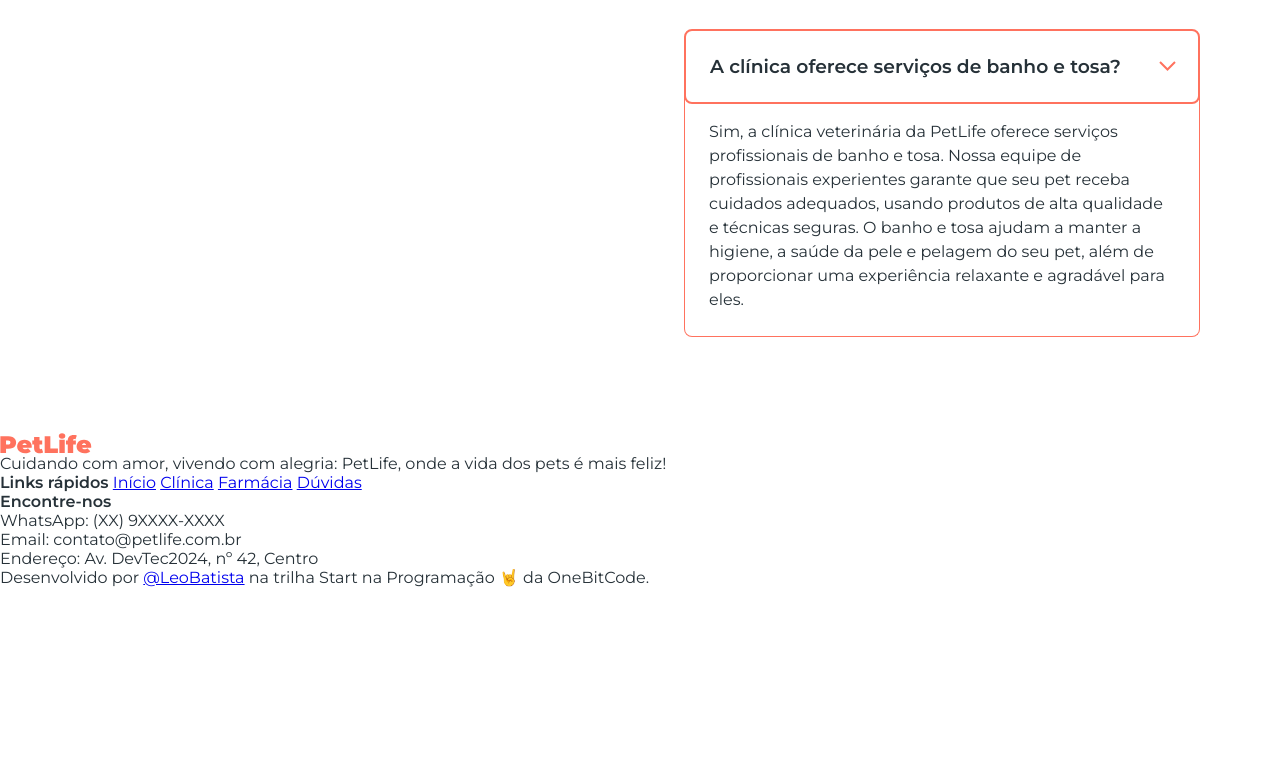
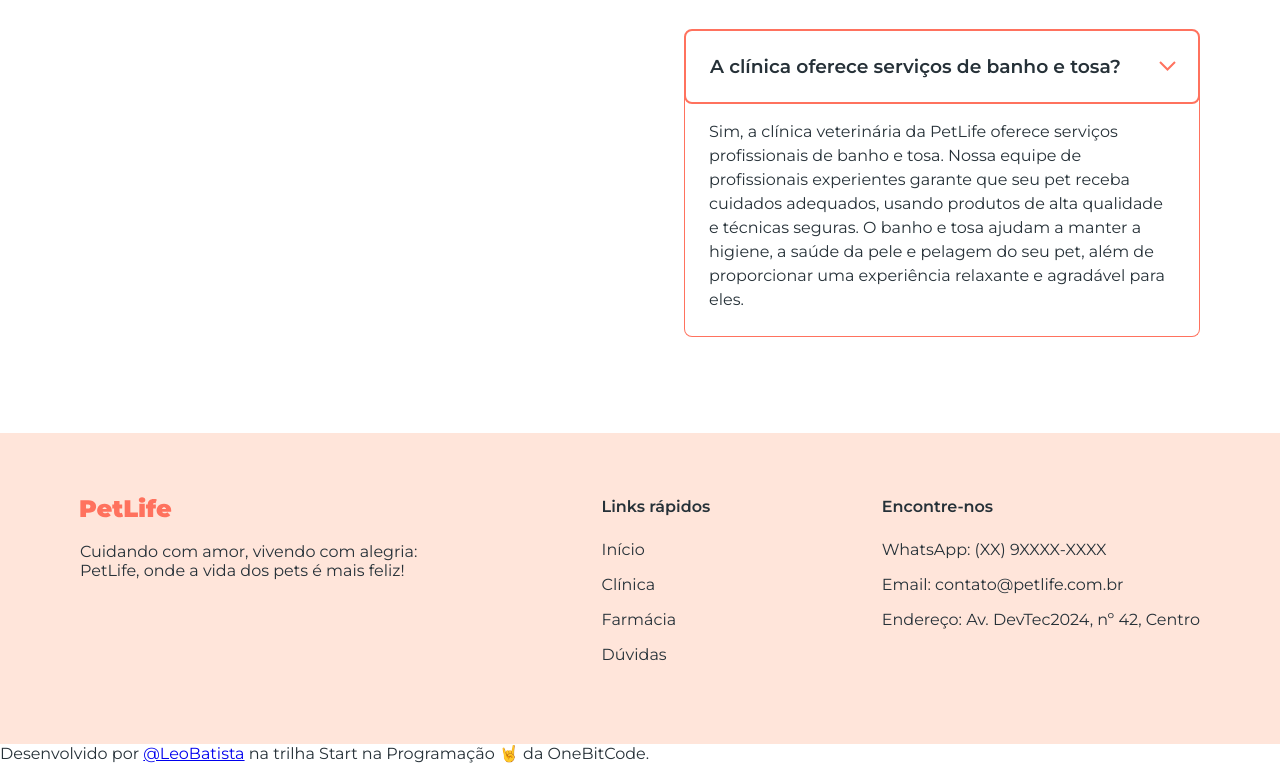
Before and after one commit to DevTec2020/PetLife, a plain HTML site: page index.html in a window 1280 px wide. Shown: the part 3445-4208 px from the top of the page. Before the commit the page ends 4032 px from the top, so only its background shows below. Drawn offline with Linux system fonts and the light colour scheme.

Commit message:
Editando o footer

```diff
--- a/index.html
+++ b/index.html
@@ -137,15 +137,19 @@
                 <img src="./img/logo.svg" alt="PetLife">
                 <p>Cuidando com amor, vivendo com alegria: PetLife, onde a vida dos pets é mais feliz!</p>
             </div>
+
             <div>
-            <strong>Links rápidos</strong>
+                <strong class="titulo">Links rápidos</strong>
+                <nav>
                     <a href="#inicio">Início</a>
                     <a href="#clinica">Clínica</a>
                     <a href="#farmacia">Farmácia</a>
                     <a href="#duvidas">Dúvidas</a>
+                </nav>
             </div>
+
             <div>
-            <strong>Encontre-nos</strong>
+                <strong class="titulo">Encontre-nos</strong>
                 <p>WhatsApp: (XX) 9XXXX-XXXX</p>
                 <p>Email: contato@petlife.com.br</p>
                 <p>Endereço: Av. DevTec2024, nº 42, Centro</p>
--- a/style.css
+++ b/style.css
@@ -136,3 +136,47 @@
   margin-top: -8px;
   padding: 24px;
 }
+
+/* Rodapé */
+footer {
+  background-color: rgba(255, 152, 108, 0.25);
+  display: flex;
+  justify-content: space-between;
+  gap: 80px;
+  padding: 64px 80px;
+}
+
+footer img,
+footer .titulo {
+  display: block;
+  font-weight: 600;
+  margin-bottom: 24px;
+}
+
+footer nav a {
+  color: #263138;
+  display: block;
+  margin-bottom: 16px;
+  text-decoration: none;
+}
+
+footer p {
+  margin-bottom: 16px;
+  max-width: 350px;
+}
+
+footer p a {
+  color: #263138;
+  text-decoration: none;
+}
+
+#copyright {
+  background-color: #263138;
+  color: #FFFFFF;
+  padding: 24px;
+  text-align: center;
+}
+
+#copyright a {
+  color: #FF9A6C;
+}
```
Lines whose indentation alone changed are shown as unchanged.
